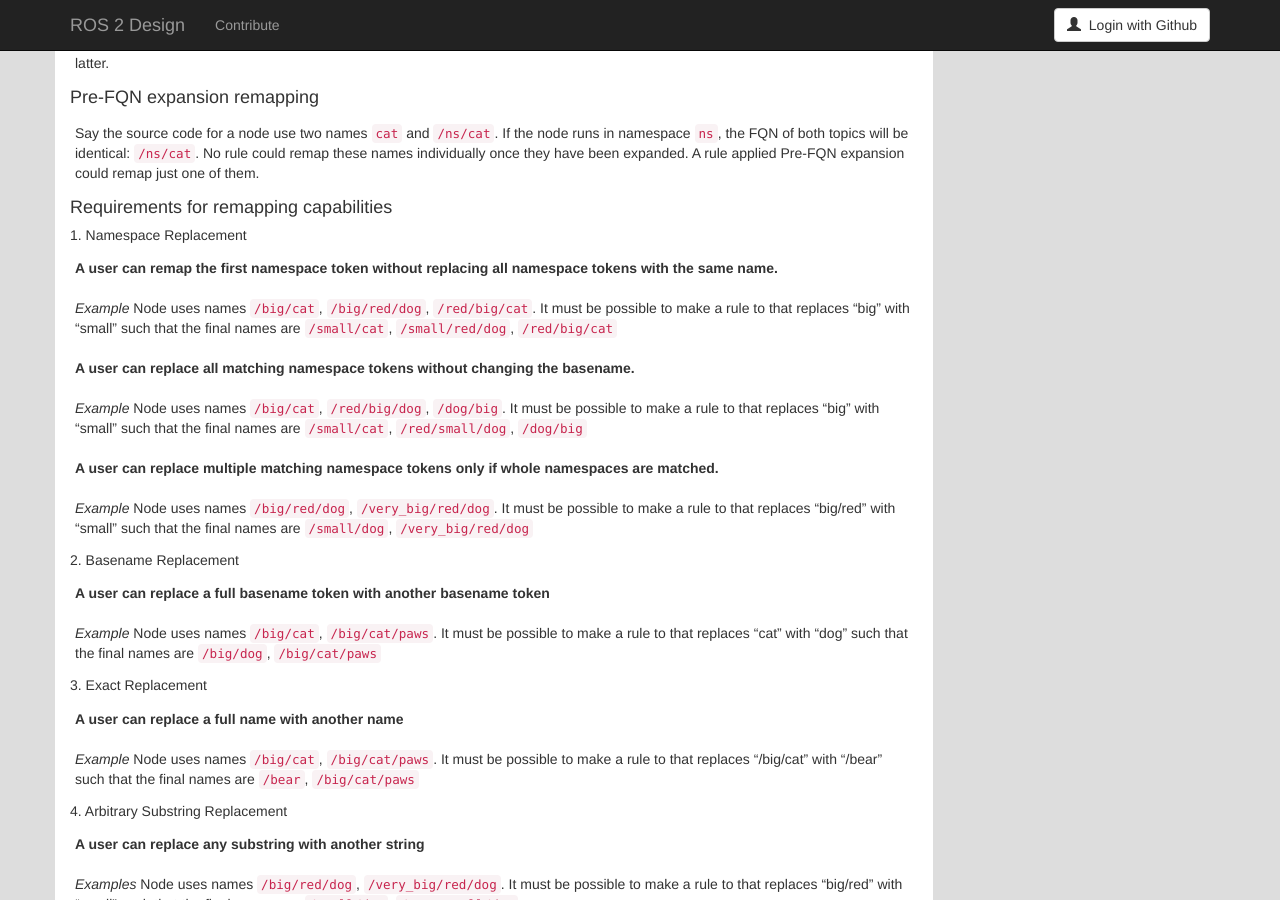
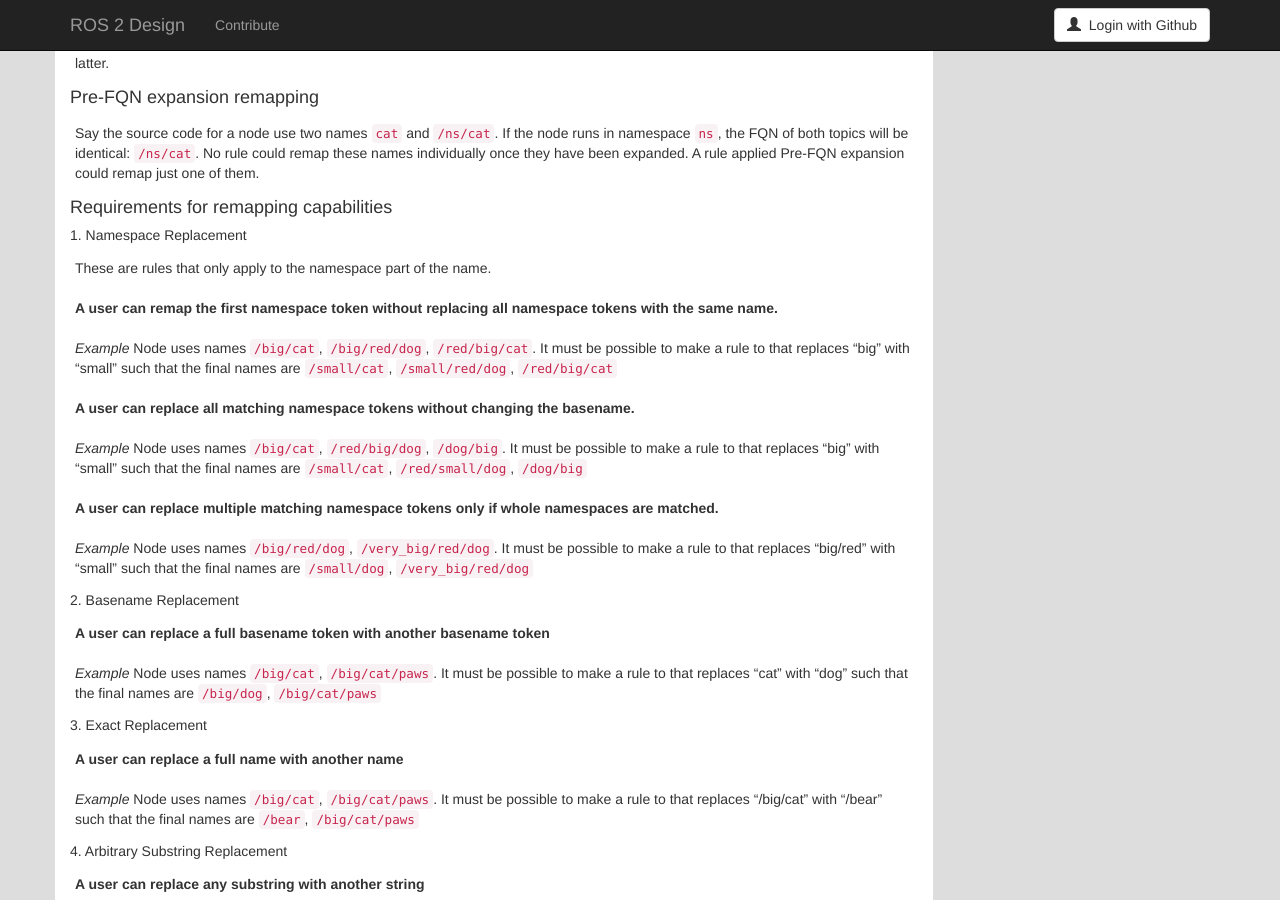
Before and after one commit to ros2/design, a Jekyll site: the page built from articles/remapping.md, in a window 1280 px wide and 900 px high, scrolled down 498 px. Built offline with Jekyll 4.4.1, drawn with Linux system fonts in a browser that asks for light colours; nearby versions of some CDN libraries; our own code applies the rules of GitHub Pages for plain Markdown files.

Commit message:
Clarified that section only applies to namespace part of a name

```diff
--- a/articles/remapping.md
+++ b/articles/remapping.md
@@ -40,6 +40,8 @@ A rule applied Pre-FQN expansion could remap just one of them.
 
 #### Requirements for remapping capabilities
 ##### 1. Namespace Replacement
+These are rules that only apply to the namespace part of the name.
+
 **A user can remap the first namespace token without replacing all namespace tokens with the same name.**
 
 *Example*
```
